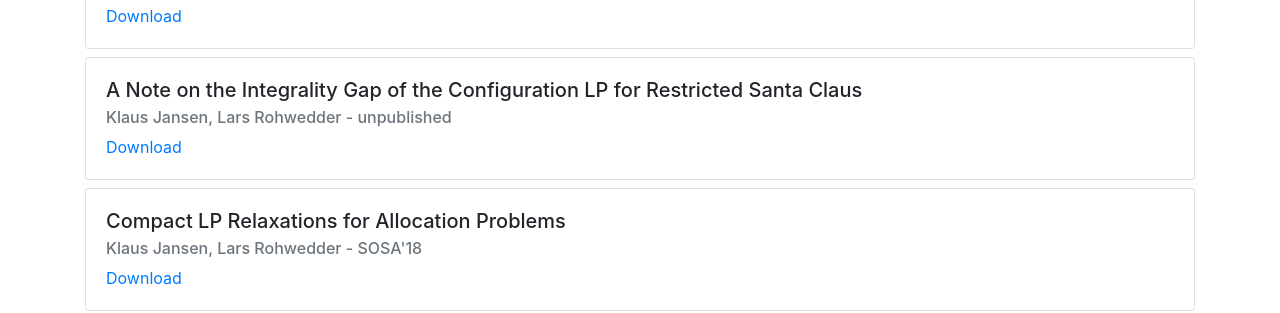
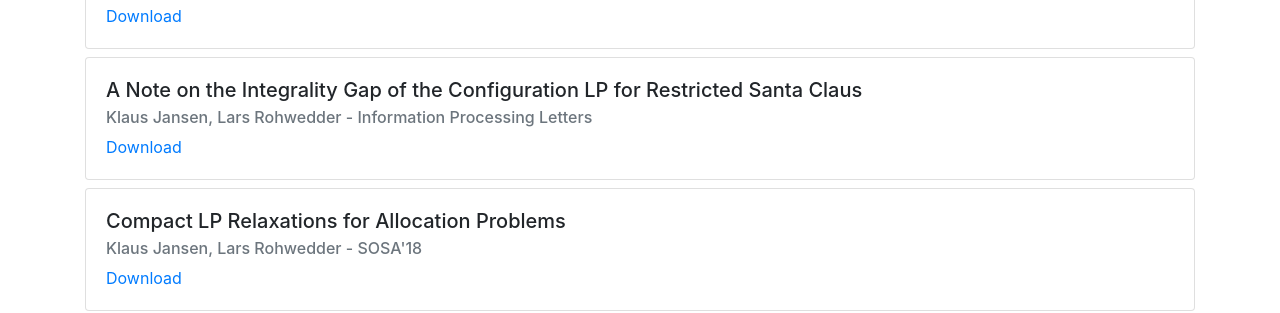
Before and after one commit to larsrohwedder/larsrohwedder.github.io, a Jekyll site: the page built from index.html, in a window 1280 px wide and 900 px high, scrolled down 3024 px. Shown: the part 153-466 px from the top of the window. Built offline with Jekyll 4.4.1, drawn with Linux system fonts in a browser that asks for light colours.

Commit message:
publications

```diff
--- a/_data/publications.yml
+++ b/_data/publications.yml
@@ -54,8 +54,8 @@
 
 - authors: "Klaus Jansen, Lars Rohwedder"
   title: "A Note on the Integrality Gap of the Configuration LP for Restricted Santa Claus"
-  conference: "unpublished"
-  preprint: "https://drops.dagstuhl.de/opus/volltexte/2018/8301/"
+  conference: "Information Processing Letters"
+  preprint: "https://arxiv.org/abs/1807.03626"
 
 - authors: "Klaus Jansen, Lars Rohwedder"
   title: "Compact LP Relaxations for Allocation Problems"
```
Also changed, not shown: 1 other file.
